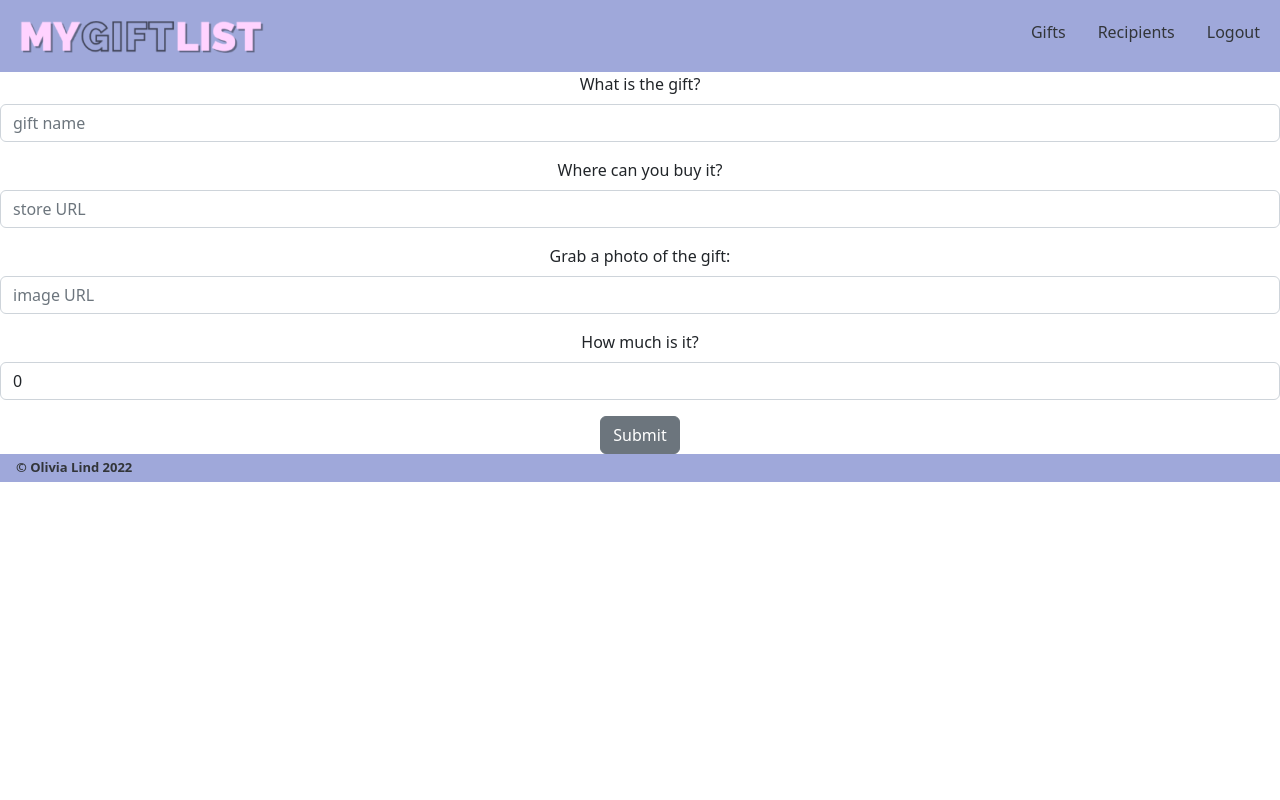
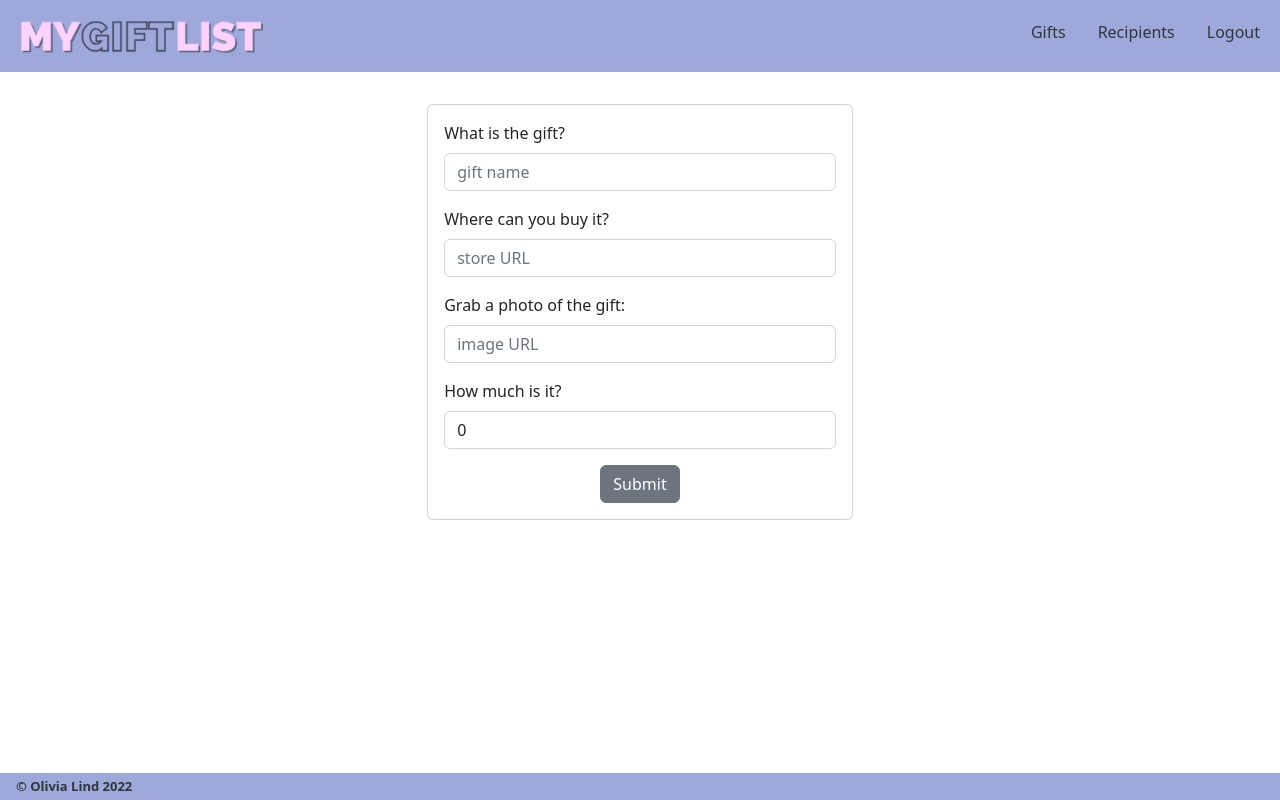
Before and after one commit to eo-lind/MyGiftList, a React (Create React App) app in the folder MyGiftList/client/: page /gifts/add in a window 1280 px wide. Built offline with nearby package versions, Linux system fonts and the light colour scheme; no server answers; sample sign-in values are in the browser's storage.

Commit message:
adjusted styling on forms

```diff
--- a/MyGiftList/client/src/components/Custom.css
+++ b/MyGiftList/client/src/components/Custom.css
@@ -1,7 +1,32 @@
+/* form & button styling */
+.alternate-btn-1 {
+  border: 1px solid #6c757d;
+  border-radius: 0.375rem;
+  line-height: 1;
+  padding: 0.375rem;
+  font-size: 0.75em;
+}
+
+.alternate-btn-2 {
+  border: 1px solid #6c757d;
+  background-color: #ffd3ff;
+  border-radius: 0.375rem;
+  line-height: 1;
+  padding: 0.375rem;
+  font-size: 0.75em;
+}
+
+
 .row-button {
   margin-left: 0.5em;
   margin-right: 0.5em;
 }
+
+.mgl-form-group {
+  text-align: left;
+}
+
+/* misc styling */
 
 .home-main-container, .card-container {
   display: flex;
@@ -23,21 +48,19 @@
   margin-bottom: 1em;
 }
 
-.alternate-btn-1 {
-  border: 1px solid #6c757d;
-  border-radius: 0.375rem;
-  line-height: 1;
-  padding: 0.375rem;
-  font-size: 0.75em;
+.form-card-container {
+  display: flex;
+  flex-flow: column wrap;
+  align-content: center;
+  padding: 2rem;
 }
 
-.alternate-btn-2 {
-  border: 1px solid #6c757d;
-  background-color: #ffd3ff;
-  border-radius: 0.375rem;
-  line-height: 1;
-  padding: 0.375rem;
-  font-size: 0.75em;
+.form-card {
+  width: 35%;
+}
+
+.edit-heading {
+  margin-bottom: 1.5em;
 }
 
 /* -----HEADER/NAV----- */
@@ -94,7 +117,7 @@ padding-left: 2em;
   flex-flow: row nowrap;
   justify-content: space-between;
   padding: 0.25rem 1rem;
-  position: sticky;
+  position: fixed;
   bottom: 0;
   width: 100%;
   color: #323539;
--- a/MyGiftList/client/src/components/Gift.js
+++ b/MyGiftList/client/src/components/Gift.js
@@ -1,7 +1,8 @@
 import React, { useState, useEffect } from "react"
-import { Link, useNavigate, useParams } from "react-router-dom"
-import { Card, CardBody, Button, Form, FormGroup, Label, Input, FormText } from "reactstrap"
+import { useNavigate } from "react-router-dom"
+import { Card, CardBody, Button, Form, FormGroup, Label, Input, } from "reactstrap"
 import "./image.css"
+import "./Custom.css"
 import { addRecipientGift } from "../modules/recipientGiftManager"
 import { getAllRecipients } from "../modules/recipientManager"
 
@@ -77,7 +78,7 @@ const Gift = ({ gift }) => {
               {/* ---------- GIFT ASSIGNMENT FORM ---------- */}
               <form>
                   <h6>Give {gift.name}</h6>
-                  <FormGroup>
+                  <FormGroup className="mgl-form-group">
                       <Label for="Recipient">Select a Recipient:</Label>
                       <select
                           value={recipientGift.recipientId}
@@ -98,7 +99,7 @@ const Gift = ({ gift }) => {
                       </select>
                   </FormGroup>
 
-                  <FormGroup>
+                  <FormGroup className="mgl-form-group">
                       <Label for="quantity">Quantity:</Label>
                       <select
                           value={recipientGift.qty}
@@ -120,7 +121,7 @@ const Gift = ({ gift }) => {
                       </select>
                   </FormGroup>
 
-                  <FormGroup>
+                  <FormGroup className="mgl-form-group">
                       <Label for="notes">Notes:</Label>
                       <Input
                           type="text"
--- a/MyGiftList/client/src/components/GiftForm.js
+++ b/MyGiftList/client/src/components/GiftForm.js
@@ -1,6 +1,6 @@
 import React, { useState } from "react";
 import { useNavigate } from "react-router-dom";
-import { Button, Form, FormGroup, Label, Input } from "reactstrap";
+import { Button, Form, FormGroup, Label, Input, Card, CardBody } from "reactstrap";
 import { addGift } from "../modules/giftManager";
 
 const GiftForm = () => {
@@ -32,8 +32,11 @@ const GiftForm = () => {
   }
 
   return (
+      <div className="form-card-container">
+          <Card className="form-card">
+              <CardBody>
                   <Form>
-          <FormGroup>
+                      <FormGroup className="mgl-form-group">
                           <Label for="name">What is the gift?</Label>
                           <Input
                               type="text"
@@ -45,7 +48,7 @@ const GiftForm = () => {
                           />
                       </FormGroup>
 
-          <FormGroup>
+                      <FormGroup className="mgl-form-group">
                           <Label for="shopUrl">Where can you buy it?</Label>
                           <Input
                               type="text"
@@ -57,8 +60,10 @@ const GiftForm = () => {
                           />
                       </FormGroup>
 
-          <FormGroup>
-              <Label for="imageUrl">Grab a photo of the gift:</Label>
+                      <FormGroup className="mgl-form-group">
+                          <Label for="imageUrl">
+                              Grab a photo of the gift:
+                          </Label>
                           <Input
                               type="text"
                               name="imageUrl"
@@ -69,7 +74,7 @@ const GiftForm = () => {
                           />
                       </FormGroup>
 
-          <FormGroup>
+                      <FormGroup className="mgl-form-group">
                           <Label for="price">How much is it?</Label>
                           <Input
                               type="number"
@@ -86,6 +91,9 @@ const GiftForm = () => {
                           Submit
                       </Button>
                   </Form>
+              </CardBody>
+          </Card>
+      </div>
   )
 
 }
--- a/MyGiftList/client/src/components/RecipientForm.js
+++ b/MyGiftList/client/src/components/RecipientForm.js
@@ -1,6 +1,6 @@
 import React, { useState } from "react";
 import { useNavigate } from "react-router-dom";
-import { Button, Form, FormGroup, Label, Input } from "reactstrap";
+import { Button, Form, FormGroup, Label, Input, Card, CardBody } from "reactstrap";
 import { addRecipient } from "../modules/recipientManager";
 
 const RecipientForm = () => {
@@ -30,9 +30,14 @@ const RecipientForm = () => {
   }
 
   return (
+      <div className="form-card-container">
+          <Card className="form-card">
+              <CardBody>
                   <Form>
-          <FormGroup>
-              <Label for="name">For whom would you like to shop?</Label>
+                      <FormGroup className="mgl-form-group">
+                          <Label for="name">
+                              For whom would you like to shop?
+                          </Label>
                           <Input
                               type="text"
                               name="name"
@@ -43,7 +48,7 @@ const RecipientForm = () => {
                           />
                       </FormGroup>
 
-          <FormGroup>
+                      <FormGroup className="mgl-form-group">
                           <Label for="birthday">What is their birthday?</Label>
                           <Input
                               type="date"
@@ -59,6 +64,9 @@ const RecipientForm = () => {
                           Submit
                       </Button>
                   </Form>
+              </CardBody>
+          </Card>
+      </div>
   )
 }
 
--- a/MyGiftList/client/src/components/RecipientGiftEditForm.js
+++ b/MyGiftList/client/src/components/RecipientGiftEditForm.js
@@ -1,7 +1,7 @@
 import React, { useState, useEffect } from "react"
 import { useNavigate, useParams } from "react-router-dom"
 import { getRecipientGiftById, updateRecipientGift } from "../modules/recipientGiftManager"
-import { Button, Form, FormGroup, Label, Input } from "reactstrap"
+import { Button, Form, FormGroup, Label, Input, Card, CardBody } from "reactstrap"
 
 const RecipientGiftEditForm = () => {
     const [recipientGift, setRecipientGift] = useState({})
@@ -30,11 +30,16 @@ const RecipientGiftEditForm = () => {
     // https://thewebdev.info/2021/09/18/how-to-fix-the-a-component-is-changing-an-uncontrolled-input-of-type-text-to-be-controlled-error-in-react/ (used to resolve controlled input issue)
 
     return (
+        <div className="form-card-container">
+            <Card className="form-card">
+                <CardBody>
                     <Form>
-            <h4>Edit {recipientGift.id}</h4>
-            <FormGroup>
+                        <h6 className="edit-heading">Edit Gift Assignment</h6>
+                        <FormGroup className="mgl-form-group">
                             <Label for="quantity">Quantity:</Label>
+                            <br />
                             <select
+                                className="form-control"
                                 name="qty"
                                 id="qty"
                                 value={recipientGift.qty ?? ""}
@@ -53,7 +58,7 @@ const RecipientGiftEditForm = () => {
                             </select>
                         </FormGroup>
 
-            <FormGroup>
+                        <FormGroup className="mgl-form-group">
                             <Label for="notes">Notes:</Label>
                             <Input
                                 type="text"
@@ -64,10 +69,16 @@ const RecipientGiftEditForm = () => {
                                 onChange={handleInputChange}
                             />
                         </FormGroup>
-            <Button id="submit" onClick={handleClickSaveRecipientGift}>
+                        <Button
+                            id="submit"
+                            onClick={handleClickSaveRecipientGift}
+                        >
                             Update
                         </Button>
                     </Form>
+                </CardBody>
+            </Card>
+        </div>
     )
 }
 
```
Also changed, not shown: MyGiftList/client/src/App.css (line endings or trailing spaces). Lines whose indentation alone changed are shown as unchanged.
